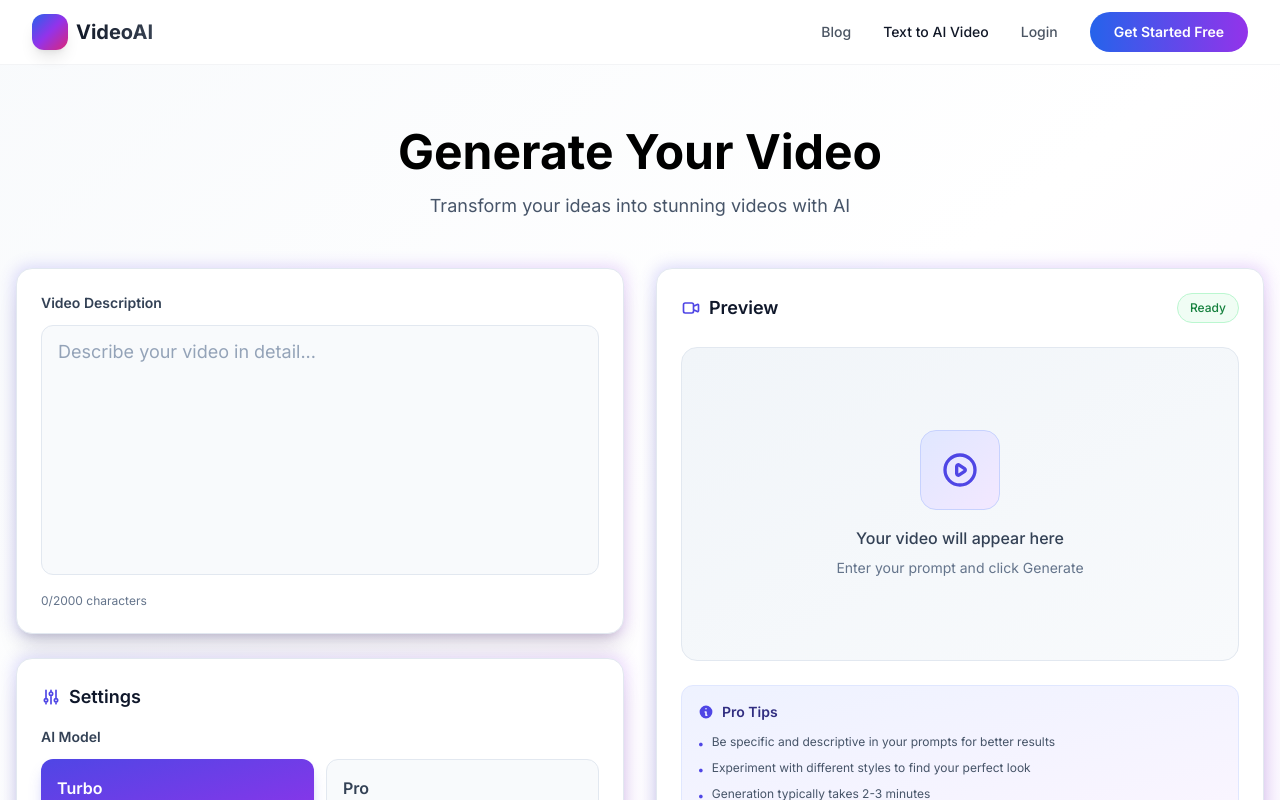
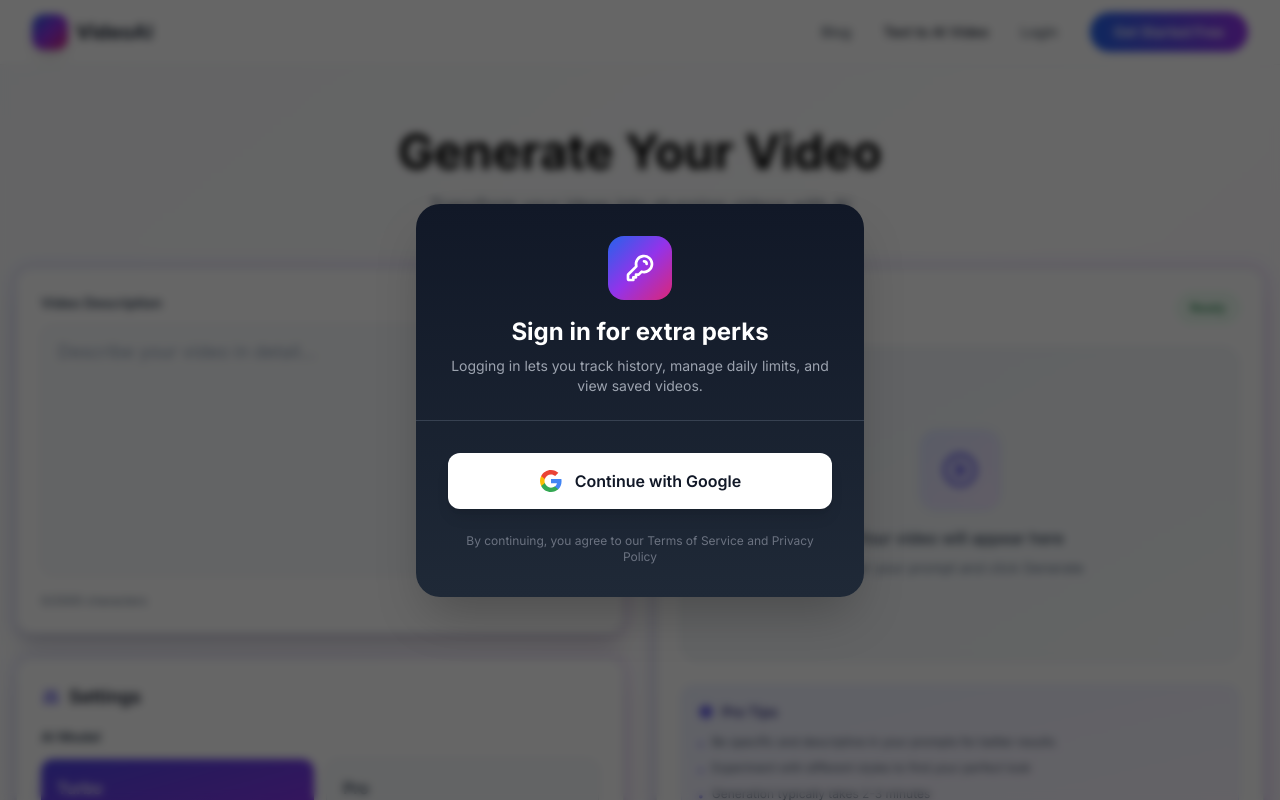
Before and after one commit to qadeerTruesofts/Flow_Frontend, a Next.js app: page /generate in a window 1280 px wide. Shown: the top 800 px of the page. Built offline with nearby package versions, Linux system fonts and the light colour scheme; no server answers.

Commit message:
login compulsory

```diff
--- a/src/app/generate/page.tsx
+++ b/src/app/generate/page.tsx
@@ -194,6 +194,7 @@
 
   return (
     <div className="min-h-screen bg-gradient-to-br from-slate-50 via-white to-purple-50">
+      {(!isLoggedIn) && !isLoginOpen && setIsLoginOpen(true)}
       {/* Premium Navigation */}
       <nav className="fixed top-0 w-full z-50 bg-white/90 backdrop-blur-xl border-b border-gray-100">
         <div className="max-w-7xl mx-auto px-6 lg:px-8">
```
